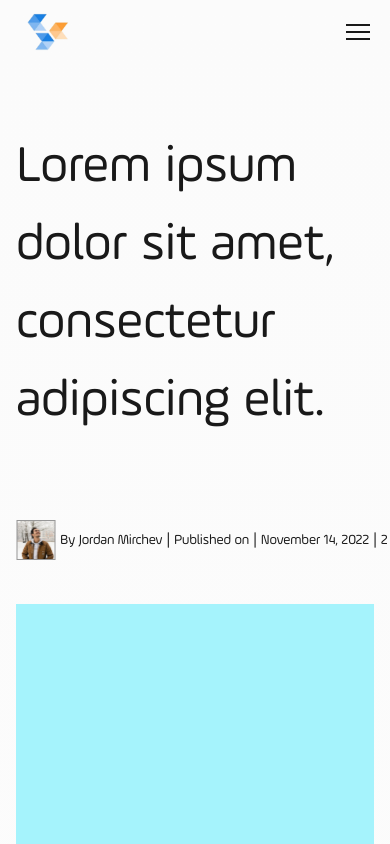
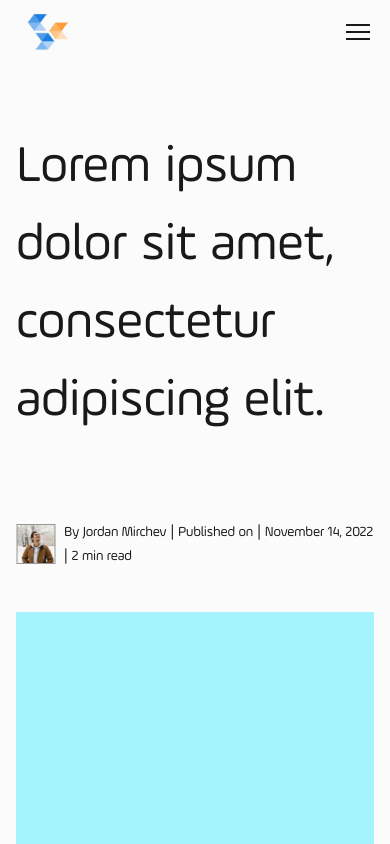
Before and after one commit to habtish1/Source-Code-Web, a Next.js app: page /blogs in a window 390 px wide. Shown: the top 844 px of the page. Built offline with nearby package versions, Linux system fonts and the light colour scheme.

Commit message:
minor responsiveness updates

```diff
--- a/app/(auth)/blogs/page.tsx
+++ b/app/(auth)/blogs/page.tsx
@@ -32,11 +32,12 @@ export default function Blog() {
             Lorem ipsum dolor sit amet, consectetur adipiscing elit.
           </h1>
           <div
-            className="flex gap-x-1 justify-start items-center max-w-md pb-11"
+            className="flex gap-x-2 justify-start items-center max-w-md h-auto pb-11"
             data-aos="slide-up"
             data-aos-delay="5"
           >
-            <Image className="w-10 h-10" src={author} alt="" />
+            <Image className="w-10 h-10 inline" src={author} alt="" />
+            <div className="flex flex-wrap justify-start items-center gap-x-1">
               <p className="text-sm text-nowrap">By Jordan Mirchev</p>
               <span>|</span>
               <p className="text-sm text-nowrap">Published on</p>
@@ -44,6 +45,7 @@ export default function Blog() {
               <p className="text-sm text-nowrap">November 14, 2022</p>
               <span>|</span>
               <p className="text-sm text-nowrap">2 min read</p>
+            </div>
           </div>
 
           <div
```
Lines whose indentation alone changed are shown as unchanged.
